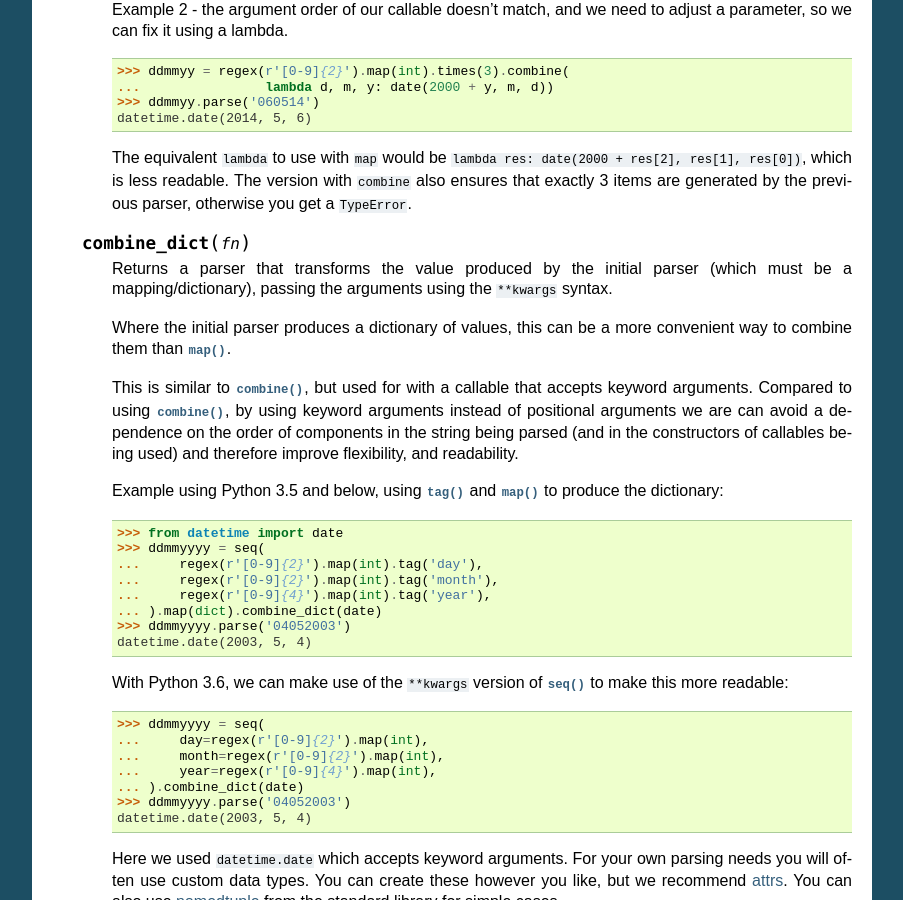
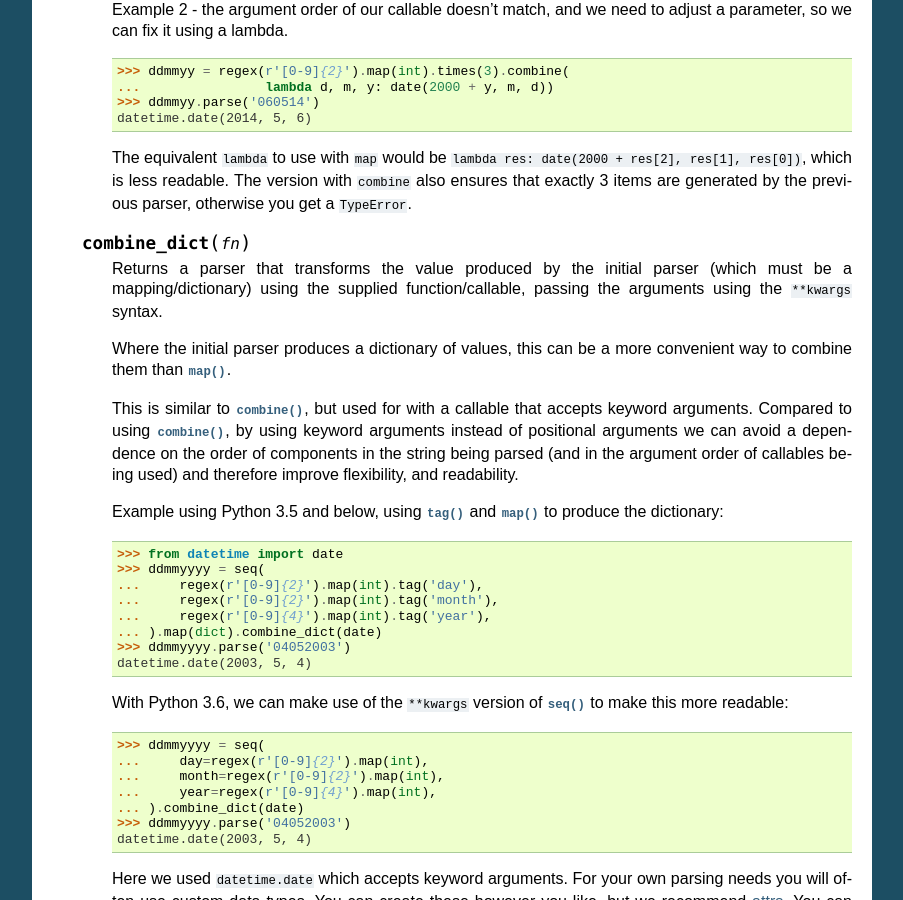
Before and after one commit to python-parsy/parsy, a Sphinx documentation site: the page built from docs/ref/methods_and_combinators.rst, in a window 1280 px wide and 900 px high, scrolled down 2300 px. Shown: the whole window, without its empty margins (198-1101 px from the left). Built offline with Sphinx 7.4.7, drawn with Linux system fonts in a browser that asks for light colours.

Commit message:
Some docs fixes

```diff
--- a/docs/ref/methods_and_combinators.rst
+++ b/docs/ref/methods_and_combinators.rst
@@ -173,17 +173,17 @@ can be used and manipulated as below.
    .. method:: combine_dict(fn)
 
       Returns a parser that transforms the value produced by the initial parser
-      (which must be a mapping/dictionary), passing the arguments using the
-      ``**kwargs`` syntax.
+      (which must be a mapping/dictionary) using the supplied function/callable,
+      passing the arguments using the ``**kwargs`` syntax.
 
       Where the initial parser produces a dictionary of values, this can be a
       more convenient way to combine them than :meth:`~Parser.map`.
 
       This is similar to :meth:`combine`, but used for with a callable that
       accepts keyword arguments. Compared to using :meth:`combine`, by using
-      keyword arguments instead of positional arguments we are can avoid a
+      keyword arguments instead of positional arguments we can avoid a
       dependence on the order of components in the string being parsed (and in
-      the constructors of callables being used) and therefore improve
+      the argument order of callables being used) and therefore improve
       flexibility, and readability.
 
       Example using Python 3.5 and below, using :meth:`tag` and :meth:`map`
```
